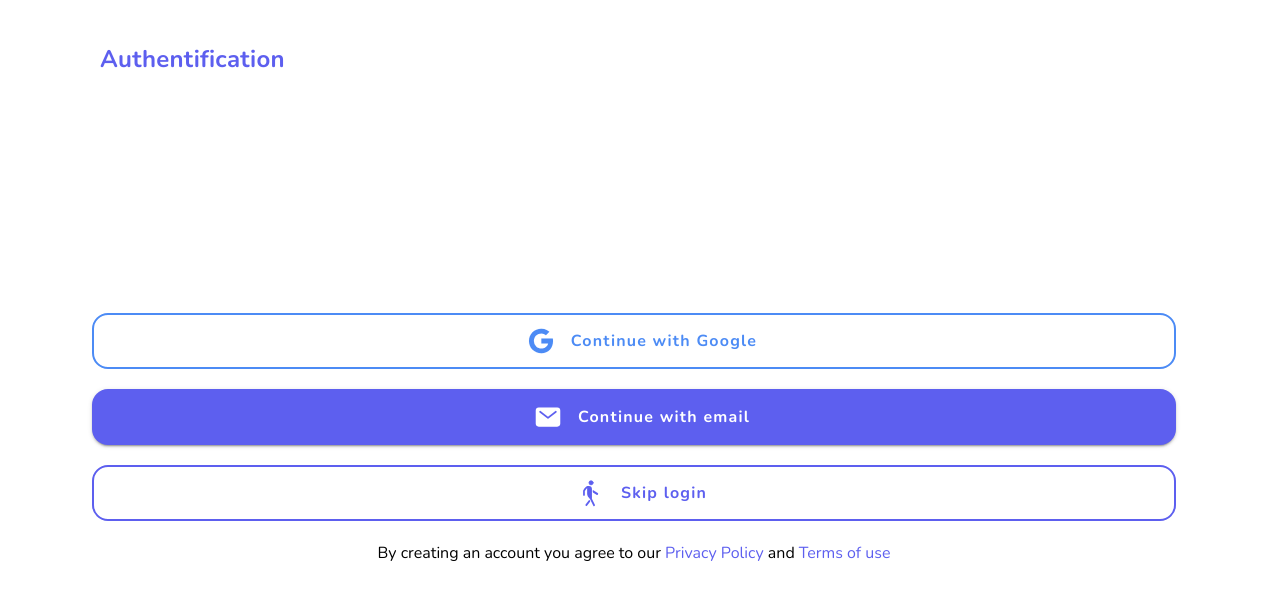
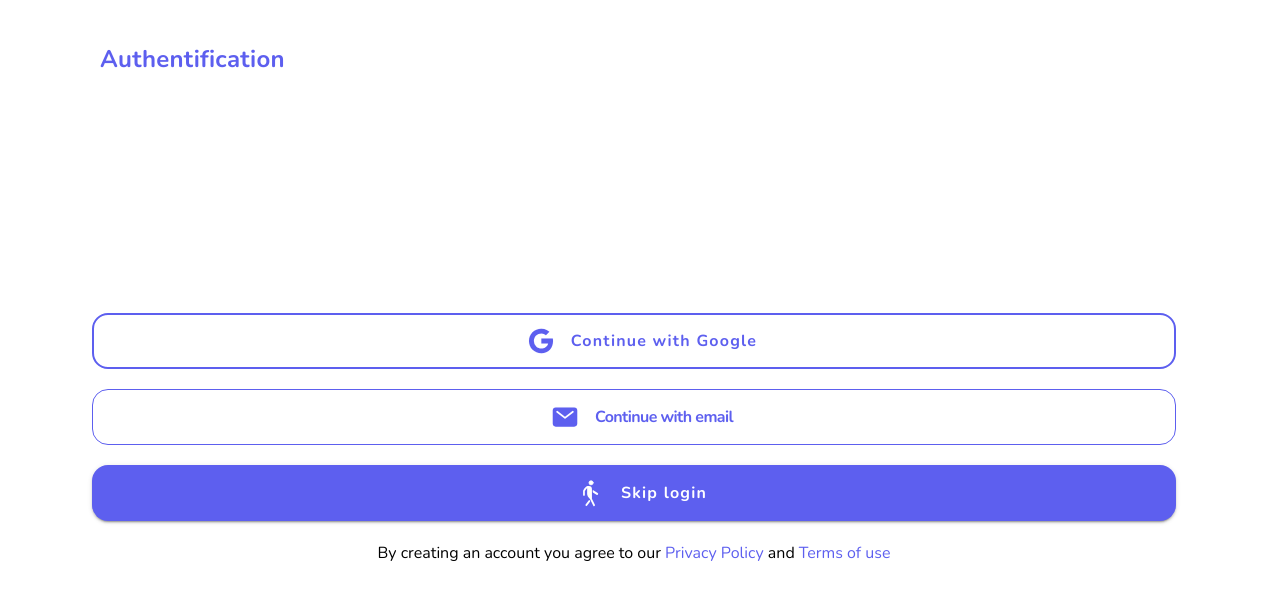
Before and after one commit to nelioyann/grithub, a React (Create React App) app: page /login in a window 1280 px wide. Shown: the top 600 px of the page. Built offline with nearby package versions, Linux system fonts and the light colour scheme; no server answers.

Commit message:
feat - changed routing and various improvements

```diff
--- a/src/App.tsx
+++ b/src/App.tsx
@@ -107,7 +107,7 @@ const App: React.FC = () => {
                 <Route path="/login" exact={true}>
                   {isAuth ? <Redirect to="/tabs/habits" /> : <LoginPage />}
                 </Route>
-                {/* <Route exact={true} path="/tabs/settings" component={Settings} /> */}
+                <Route exact={true} path="/settings" component={Settings} />
                 <PrivateRoute exact={true} path="/attributions" component={Attributions} />
 
                 <Route path="/habit/:id" exact={true} component={ViewTask} />
@@ -172,9 +172,9 @@ const Tabs: React.FC = () => {
         <Route exact path="/tabs/stats">
           <Tab2 />
         </Route>
-        <Route exact path="/tabs/settings">
+        {/* <Route exact path="/tabs/settings">
           <Settings />
-        </Route>
+        </Route> */}
         <Route exact path="/tabs">
           <Redirect to="/tabs/habits" />
         </Route>
@@ -188,10 +188,10 @@ const Tabs: React.FC = () => {
           <IonIcon icon={statsChartOutline} />
           <IonLabel>Stats</IonLabel>
         </IonTabButton>
-        <IonTabButton layout="icon-start" tab="tab3" href="/tabs/settings">
+        {/* <IonTabButton layout="icon-start" tab="tab3" href="/tabs/settings">
           <IonIcon icon={settingsOutline} />
           <IonLabel>Settings</IonLabel>
-        </IonTabButton>
+        </IonTabButton> */}
 
       </IonTabBar>
     </IonTabs>
--- a/src/components/Headers/Header.tsx
+++ b/src/components/Headers/Header.tsx
@@ -15,7 +15,7 @@ interface HeaderProps {
 // style={{backgroundColor: "var(--ion-color-light)"}}
 const Header: React.FC<HeaderProps> = ({ name, icon, collapsible, iconTarget }) => {
     return (
-        <IonHeader collapse={collapsible ? "condense" : undefined} className="ion-no-border" style={{"padding-top": "2em", "padding-bottom": "2em"}}>
+        <IonHeader collapse={collapsible ? "condense" : undefined} className="ion-no-border" style={{paddingTop: "2em", paddingBottom: "2em"}}>
             <IonToolbar color="light"  >
 
                 {icon && (
--- a/src/pages/Authentification/LoginPage.tsx
+++ b/src/pages/Authentification/LoginPage.tsx
@@ -81,9 +81,9 @@ const LoginPage: React.FC = () => {
 
                     <div className="page-wrapper-content ">
                         <ColumnContainer>
-                        <IonButton fill="outline" style={{ "--border-radius": "16px", "--padding-bottom": "16px", "--padding-top": "16px", "--border-color": "#4c8bf5", "--color": "#fff", }} className="ion-margin-top" size="large"  expand="block" onClick={googleSignIn}>
-                            <IonIcon className="ion-padding-horizontal" icon={logoGoogle} style={{ "color": "#4c8bf5" }} />
-                            <MediumButton style={{ textTransform: "initial", "color": "#4c8bf5" }}>
+                        <IonButton color="primary" fill="outline" style={{ "--border-radius": "16px", "--padding-bottom": "16px", "--padding-top": "16px", "--border-color": "#4c8bf5", "--color": "#fff", }} className="ion-margin-top" size="large"  expand="block" onClick={googleSignIn}>
+                            <IonIcon className="ion-padding-horizontal" icon={logoGoogle}/>
+                            <MediumButton style={{ textTransform: "initial" }}>
                                 Continue with Google
                             </MediumButton>
                         </IonButton>
@@ -91,16 +91,15 @@ const LoginPage: React.FC = () => {
                             mode: "ios",
                             swipeToClose: true,
                             presentingElement: pageRef.current
-                        })} color="primary" fill="solid" style={{ "--border-radius": "16px", "--padding-bottom": "16px", "--padding-top": "16px", "--color": "#fff", }} className="ion-margin-top" size="large" expand="block" >
-                            <IonIcon className="ion-padding-horizontal" icon={mail} style={{ "color": "#fff" }} />
-                            <MediumButton style={{ textTransform: "initial", "color": "#fff" }}>
+                        })} color="primary" mode='ios' fill="outline" style={{ "--border-radius": "16px", "--padding-bottom": "16px", "--padding-top": "16px", "--color": "#fff", }} className="ion-margin-top" size="large" expand="block" >
+                            <IonIcon className="ion-padding-horizontal" icon={mail}  />
+                            <MediumButton >
                             Continue with email
                             </MediumButton>
                         </IonButton>
-                        <IonButton style={{ "--border-radius": "16px", "--padding-bottom": "16px", "--padding-top": "16px" }} className="ion-margin-top" size="large" expand="block" onClick={anonSignIn} fill="outline">
+                        <IonButton fill="solid" style={{ "--border-radius": "16px", "--padding-bottom": "16px", "--padding-top": "16px" }} className="ion-margin-top" size="large" expand="block" onClick={anonSignIn} >
                             <IonIcon className="ion-padding-horizontal" icon={walk} />
                             <MediumButton style={{ textTransform: "initial" }}>
-
                                 Skip login
                             </MediumButton>
                         </IonButton>
--- a/src/pages/Onboarding/OnboardingSlide.tsx
+++ b/src/pages/Onboarding/OnboardingSlide.tsx
@@ -10,7 +10,7 @@ export interface IOnboardingSlide {
     lastSlide?: boolean
     lottieOption?: any
 }
-const OnboardingSlide: React.FC<IOnboardingSlide> = ({title, imagePath, handleSwipeNext, handleSwipeFinal, lastSlide, lottieOption}) => {
+const OnboardingSlide: React.FC<IOnboardingSlide> = ({ title, imagePath, handleSwipeNext, handleSwipeFinal, lastSlide, lottieOption }) => {
     return (
         <IonSlide style={{ display: "flex", flexDirection: "column" }} >
             <div className="ion-padding-horizontal">
@@ -23,15 +23,15 @@ const OnboardingSlide: React.FC<IOnboardingSlide> = ({title, imagePath, handleSw
                 <Heading4 style={{ color: "var(--ion-color-dark)", padding: "1em", margin: "auto" }}>
                     {title}
                 </Heading4>
-                <div className="ion-margin-vertical " style={{ display: "grid", gridTemplateColumns: "1fr 1fr", justifyContent: "space-between" }}>
-                    <IonButton style={{ "--background-hover-opacity": "0" }} color="dark" size="large" expand="block" fill="clear" onClick={() => handleSwipeFinal()} >
+                <div className="ion-margin-vertical " style={{ display: "grid", gridTemplateColumns: "1fr", justifyContent: "space-between" }}>
+                    {/* <IonButton style={{ "--background-hover-opacity": "0" }} color="dark" size="large" expand="block" fill="clear" onClick={() => handleSwipeFinal()} >
                         <LargeButton>
                             Skip
                         </LargeButton>
-                    </IonButton>
-                    <IonButton routerLink={lastSlide? "/login": undefined} onClick={() => {if (lastSlide) return null; handleSwipeNext()}} style={{ "--background-hover-opacity": "0" }} size="large" expand="block" fill="clear" >
+                    </IonButton> */}
+                    <IonButton routerLink={lastSlide ? "/login" : undefined} onClick={() => { if (lastSlide) return null; handleSwipeNext() }} style={{ "--background-hover-opacity": "0" }} size="large" expand="block" fill="solid" >
                         <LargeButton>
-                           {lastSlide ? "Start" : "Next"}
+                            {lastSlide ? "Get started" : "Next"}
                         </LargeButton>
                     </IonButton>
                 </div>
--- a/src/pages/Settings/Settings.tsx
+++ b/src/pages/Settings/Settings.tsx
@@ -61,9 +61,9 @@ const Settings: React.FC = () => {
     <IonPage>
       <IonHeader mode="ios" className="ion-padding-vertical ion-no-border">
         <IonToolbar color="light">
-        {/* <IonButtons slot="">
+        <IonButtons slot="">
             <IonBackButton color="dark" text="" defaultHref="/tabs/habits" />
-          </IonButtons> */}
+          </IonButtons>
           <IonTitle slot="">
             <Heading4
               style={{ color: "var(--ion-color-dark)", margin: "auto", textAlign: "center" }}
--- a/src/pages/Tab1.tsx
+++ b/src/pages/Tab1.tsx
@@ -220,24 +220,11 @@ const Tab1: React.FC = () => {
   return (
     <IonPage ref={pageRef}>
       <Header name={`Hi, ${name}`} icon={add} iconTarget="/new" />
-      {/* <IonHeader className="ion-padding-vertical" mode="md">
-        <IonToolbar color="light">
-          <IonTitle>
-            <Heading4 style={{ color: "var(--ion-color-dark)" }}> 👋</Heading4>
-          </IonTitle>
-          <IonButtons slot="end">
-            <IonButton style={{ "--border-radius": "0.5em" }} routerLink="/new" color="primary" mode="ios" fill="outline">
-              <IonIcon icon={add}></IonIcon>
-              <IonLabel>add</IonLabel>
-            </IonButton>
-          </IonButtons>
-        </IonToolbar>
-      </IonHeader> */}
       <Content>
-        {habits.length > 0 && name && <Alan />}
+        {/* {habits.length > 0 && name && <Alan />} */}
         <div
           className="page-wrapper ion-padding-horizontal"
-          style={{ alignItems: "center" }}
+          style={{ alignItems: "center", minHeight: "70vh" }}
         >
           <div
             className="page-wrapper-content"
--- a/src/pages/Tab2.tsx
+++ b/src/pages/Tab2.tsx
@@ -1,5 +1,5 @@
-import { IonBackButton, IonButton, IonButtons, IonHeader, IonIcon, IonPage,  IonTitle, IonToolbar } from '@ionic/react';
-import { add } from 'ionicons/icons';
+import { IonBackButton, IonButton, IonButtons, IonHeader, IonIcon, IonPage, IonTitle, IonToolbar } from '@ionic/react';
+import { add, settings, settingsOutline } from 'ionicons/icons';
 import { Heading4, LargeParagraph, MediumButton } from '../theme/globalStyles';
 import './Tab2.css';
 import { useHabits } from '../Contexts/habitsProvider';
@@ -23,14 +23,17 @@ const Tab2: React.FC = () => {
     <IonPage >
       <IonHeader className="ion-padding-vertical ion-no-border" mode="ios">
         <IonToolbar color="light">
-          {/* <IonButtons slot="">
-            <IonBackButton color="dark" text="" defaultHref="/tabs/habits" />
-          </IonButtons> */}
+          <IonButtons slot="primary" collapse={true}>
+            <IonButton fill="clear" color="dark" routerLink={"/settings"}>
+              <IonIcon icon={settingsOutline} />
+            </IonButton>
+          </IonButtons>
           <IonTitle>
             <Heading4 style={{ color: "var(--ion-color-dark)", textAlign: "center", margin: "auto" }}>
               Statistics
             </Heading4>
           </IonTitle>
+
         </IonToolbar>
       </IonHeader>
       <Content>
```
Also changed, not shown: src/pages/Onboarding/Onboarding.tsx (+16 -7 lines).
